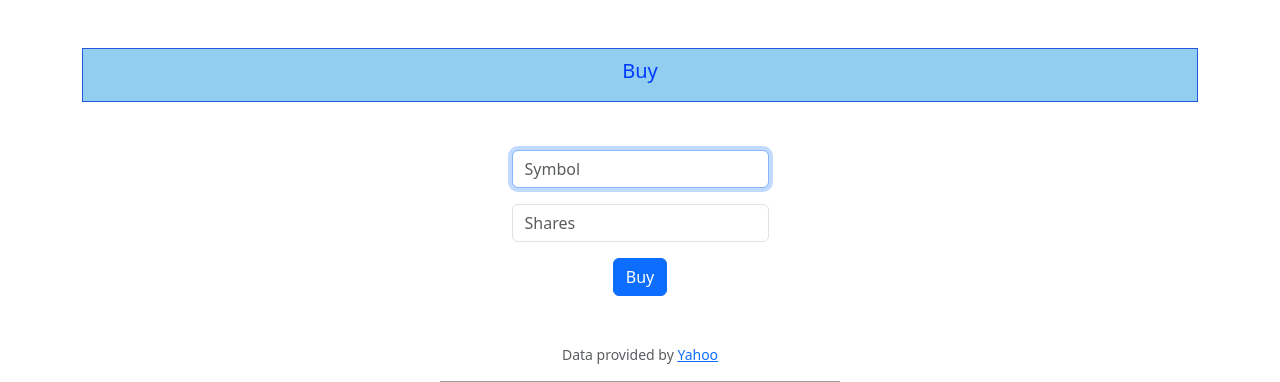
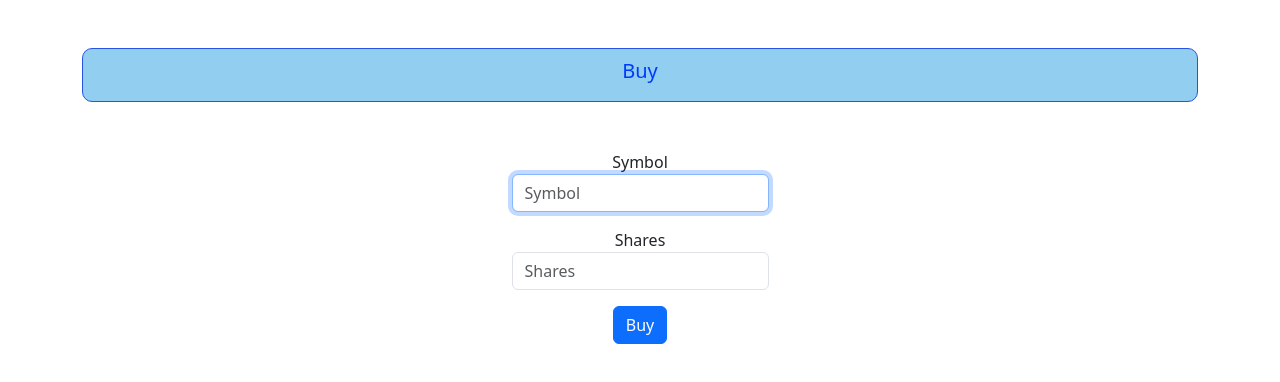
Before and after one commit to nguyenduchuy97/CS50x, a Flask app: page /buy in a window 1280 px wide. Shown: the part 76-458 px from the top of the page. Run offline with Flask 3, Linux system fonts and the light colour scheme; a user stored in the database is signed in; some libraries are stand-ins or nearby versions; grey boxes are pictures that could not be loaded.

Commit message:
Sat, May 18, 2024, 7:23 PM +07:00

```diff
--- a/finance/static/styles.css
+++ b/finance/static/styles.css
@@ -47,5 +47,5 @@ table {
     padding-bottom: 10px;
     padding-left: 10px;
     border: 1px solid rgb(38, 85, 225);
-
+    border-radius: 10px;
 }
--- a/finance/templates/buy.html
+++ b/finance/templates/buy.html
@@ -11,9 +11,11 @@
 
     <form action="/buy" method="POST">
         <div class="mb-3">
+            <label for="symbol">Symbol</label>
             <input autocomplete="off" autofocus class="form-control mx-auto w-auto" name="symbol" placeholder="Symbol" type="text">
         </div>
         <div class="mb-3">
+            <label for="shares">Shares</label>
             <input class="form-control mx-auto w-auto" name="shares" placeholder="Shares" type="text">
         </div>
         <button class="btn btn-primary" type="submit">Buy</button>
```
